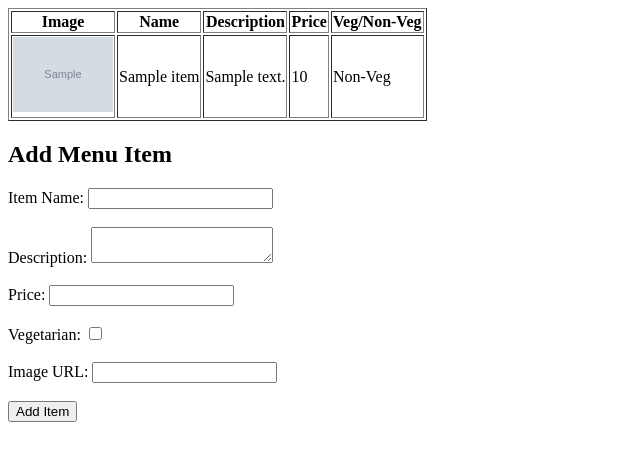
After one commit to Narasimha-Chary/Meal-Mate, a Django app: template delivery/templates/delivery/menu.html in a window 1280 px wide. The commit adds this page. Shown: the top 461 px of the page, without its empty margins (0-640 px from the left). Run offline with Django 5.2, Linux system fonts and the light colour scheme; the template is opened without the code that fills it: most values are stand-ins (such as "Sample title", 1, 10 or a date in 2020); grey boxes marked "Sample" are stand-in pictures.

Commit message:
Your commit message

```diff
--- a/delivery/admin.py
+++ b/delivery/admin.py
@@ -1,6 +1,7 @@
 from django.contrib import admin
 
 # Register your models here.
-from .models import Customer, Restaurant
+from .models import Customer, Restaurant, MenuItem
 admin.site.register(Customer)
 admin.site.register(Restaurant)
+admin.site.register(MenuItem)
--- a/delivery/templates/delivery/login_success.html
+++ b/delivery/templates/delivery/login_success.html
@@ -7,7 +7,7 @@
 </head>
 <body>
     <h1>LOGIN SUCCESS</h1>
+    <a href="show_restaurant_page/">Show All Restaurants</a> <br><br>
     <a href="restaurant_page/">Add new Restaurant</a>
-
 </body>
 </html>
--- /dev/null
+++ b/delivery/templates/delivery/menu.html
@@ -0,0 +1,65 @@
+<!DOCTYPE html>
+<html lang="en">
+<head>
+    <meta charset="UTF-8">
+    <meta name="viewport" content="width=device-width, initial-scale=1.0">
+    <title>Document</title>
+</head>
+<body>
+    <table border="1">
+        <thead>
+            <tr>
+                <th>Image</th>
+                <th>Name</th>
+                <th>Description</th>
+                <th>Price</th>
+                <th>Veg/Non-Veg</th>
+            </tr>
+        </thead>
+        <tbody>
+            {% for item in menu_items %}
+            <tr>
+                <td>
+                    <img src="{{ item.picture }}" alt="{{ item.name }}" width="100">
+                </td>
+                <td>{{ item.name }}</td>
+                <td>{{ item.description }}</td>
+                <td>{{ item.price }}</td>
+                <td>
+                    {% if item.is_veg %}
+                        Veg
+                    {% else %}
+                        Non-Veg
+                    {% endif %}
+                </td>
+
+            </tr>
+            {% empty %}
+            <tr>
+                <td colspan="5">No menu items yet.</td>
+            </tr>
+            {% endfor %}
+        </tbody>
+    </table>
+    <h2>Add Menu Item</h2>
+    <form method="POST" action="{% url 'restaurant_menu' restaurant.id %}">
+        {% csrf_token %}
+        <label for="name">Item Name:</label>
+        <input type="text" id="name" name="name" required><br><br>
+
+        <label for="description">Description:</label>
+        <textarea id="description" name="description" required></textarea><br><br>
+
+        <label for="price">Price:</label>
+        <input type="number" id="price" name="price" step="0.01" required><br><br>
+
+        <label for="is_veg">Vegetarian:</label>
+        <input type="checkbox" id="is_veg" name="is_veg"><br><br>
+
+        <label for="picture">Image URL:</label>
+        <input type="url" id="picture" name="picture"><br><br>
+
+        <button type="submit">Add Item</button>
+    </form>
+</body>
+</html>
--- a/delivery/templates/delivery/show_restaurant.html
+++ b/delivery/templates/delivery/show_restaurants.html
@@ -15,6 +15,7 @@
                 <th>Name</th>
                 <th>Cuisine</th>
                 <th>Rating</th>
+                <th>Menu</th>
             </tr>
         </thead>
         <tbody>
@@ -26,7 +27,7 @@
                 <td>{{ restaurant.name }}</td>
                 <td>{{ restaurant.cuisine }}</td>
                 <td>{{ restaurant.rating }}/5</td>
-
+                <td><a href="{% url 'restaurant_menu' restaurant.id %}">View Menu</a></td>
             </tr>
             {% endfor %}
         </tbody>
```
Also changed, not shown: delivery/models.py (+11 -0 lines), delivery/urls.py (+19 -2 lines), delivery/views.py (+75 -3 lines), db.sqlite3, delivery/migrations/0003_menuitem.py (added).
